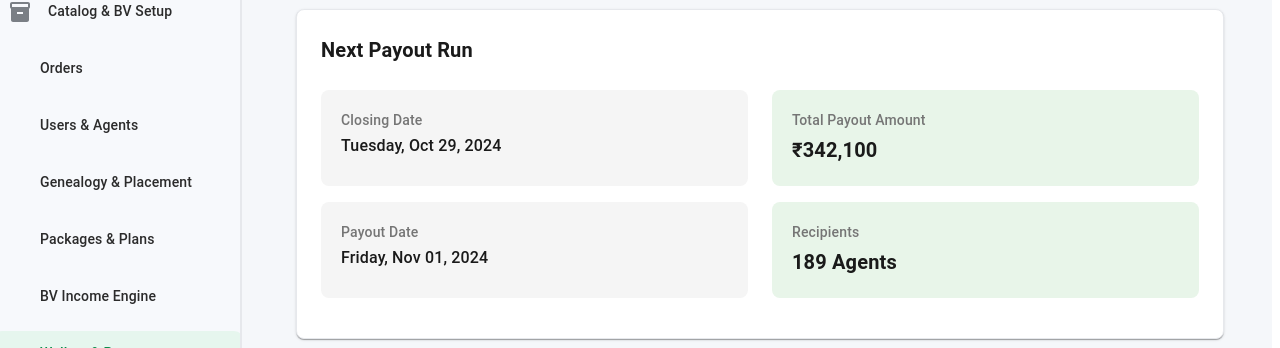
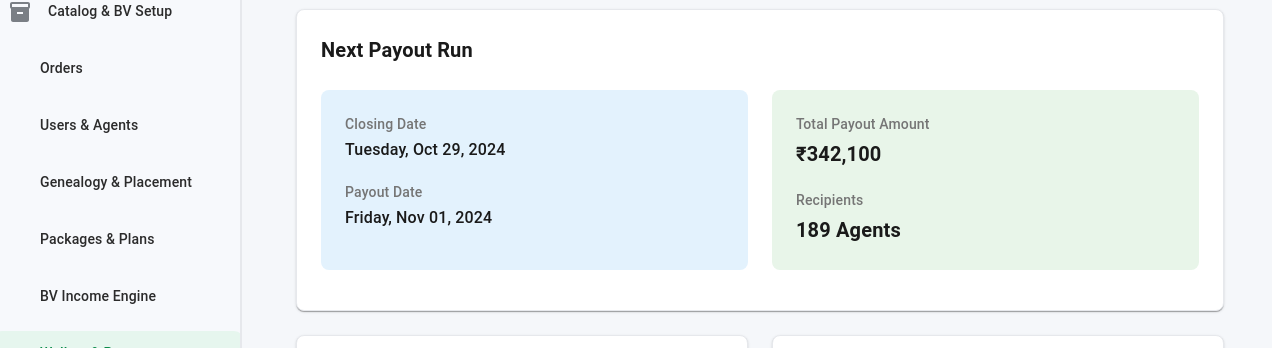
Before and after one commit to anjz20/Bmpl-frontend, a React app: page /income in a window 1280 px wide. Shown: the part 160-508 px from the top of the page. Built offline with nearby package versions, Linux system fonts and the light colour scheme; some icons are missing; the HTML template or start-up script is replaced by a standard one.

Commit message:
fixed the page layout

```diff
--- a/src/pages/WalletsPayouts/WalletsPayouts.tsx
+++ b/src/pages/WalletsPayouts/WalletsPayouts.tsx
@@ -80,21 +80,19 @@ const WalletsPayouts = () => {
                     alignItems: "stretch",
                   }}
                 >
-                  {/* Left Side - Dates */}
+                  {/* Left Panel - Dates (Light Blue Background) */}
                   <Box
                     sx={{
+                      p: 3,
+                      backgroundColor: "#e3f2fd",
+                      borderRadius: "8px",
                       display: "flex",
                       flexDirection: "column",
-                      gap: 2,
-                      height: "100%",
+                      gap: 2.5,
                     }}
                   >
                     <Box
                       sx={{
-                        p: 2.5,
-                        backgroundColor: "#f5f5f5",
-                        borderRadius: "8px",
-                        flex: 1,
                         display: "flex",
                         flexDirection: "column",
                       }}
@@ -114,10 +112,6 @@ const WalletsPayouts = () => {
                     </Box>
                     <Box
                       sx={{
-                        p: 2.5,
-                        backgroundColor: "#f5f5f5",
-                        borderRadius: "8px",
-                        flex: 1,
                         display: "flex",
                         flexDirection: "column",
                       }}
@@ -137,21 +131,19 @@ const WalletsPayouts = () => {
                     </Box>
                   </Box>
 
-                  {/* Right Side - Amount and Recipients with individual light green backgrounds */}
+                  {/* Right Panel - Amount and Recipients (Light Green Background) */}
                   <Box
                     sx={{
+                      p: 3,
+                      backgroundColor: "#e8f5e9",
+                      borderRadius: "8px",
                       display: "flex",
                       flexDirection: "column",
-                      gap: 2,
-                      height: "100%",
+                      gap: 2.5,
                     }}
                   >
                     <Box
                       sx={{
-                        p: 2.5,
-                        backgroundColor: "#e8f5e9",
-                        borderRadius: "8px",
-                        flex: 1,
                         display: "flex",
                         flexDirection: "column",
                       }}
@@ -171,10 +163,6 @@ const WalletsPayouts = () => {
                     </Box>
                     <Box
                       sx={{
-                        p: 2.5,
-                        backgroundColor: "#e8f5e9",
-                        borderRadius: "8px",
-                        flex: 1,
                         display: "flex",
                         flexDirection: "column",
                       }}
@@ -198,6 +186,7 @@ const WalletsPayouts = () => {
             </Container>
 
             {/* Middle Section - Two Panels */}
+            <Container>
               <Box
                 sx={{
                   display: "grid",
@@ -352,7 +341,7 @@ const WalletsPayouts = () => {
                       textTransform: "none",
                       fontWeight: 500,
                       py: 1.25,
-                    mt: 4,
+                      mt: "auto",
                       "&:hover": {
                         backgroundColor: "#45a049",
                       },
@@ -455,7 +444,7 @@ const WalletsPayouts = () => {
                       textTransform: "none",
                       fontWeight: 500,
                       py: 1.25,
-                    mt: 0,
+                      mt: "auto",
                       "&:hover": {
                         backgroundColor: "#45a049",
                       },
@@ -465,30 +454,30 @@ const WalletsPayouts = () => {
                   </Button>
                 </Paper>
               </Box>
+            </Container>
 
             {/* Bottom Buttons */}
+            <Container>
               <Box
                 sx={{
                   display: "grid",
                   gridTemplateColumns: { xs: "1fr", md: "1fr 1fr" },
                   gap: 2,
                   mt: 2,
-                width: "100%",
                 }}
               >
                 {/* Preview Payout Run Button */}
                 <Button
                   variant="contained"
                   startIcon={<PlayArrowIcon />}
+                  fullWidth
                   sx={{
                     backgroundColor: "#26619A",
                     color: "#ffffff",
                     textTransform: "none",
                     fontWeight: 500,
-                  px: 3,
-                  py: 1.25,
+                    py: 1.5,
                     borderRadius: "8px",
-
                     "&:hover": {
                       backgroundColor: "#1f4d7a",
                     },
@@ -501,15 +490,14 @@ const WalletsPayouts = () => {
                 <Button
                   variant="contained"
                   startIcon={<DownloadIcon />}
+                  fullWidth
                   sx={{
                     backgroundColor: "#26619A",
                     color: "#ffffff",
                     textTransform: "none",
                     fontWeight: 500,
-                  px: 7,
-                  py: 1.25,
+                    py: 1.5,
                     borderRadius: "8px",
-
                     "&:hover": {
                       backgroundColor: "#1f4d7a",
                     },
@@ -518,6 +506,7 @@ const WalletsPayouts = () => {
                   Export Bank File
                 </Button>
               </Box>
+            </Container>
           </>
         )}
 
```
Lines whose indentation alone changed are shown as unchanged.
